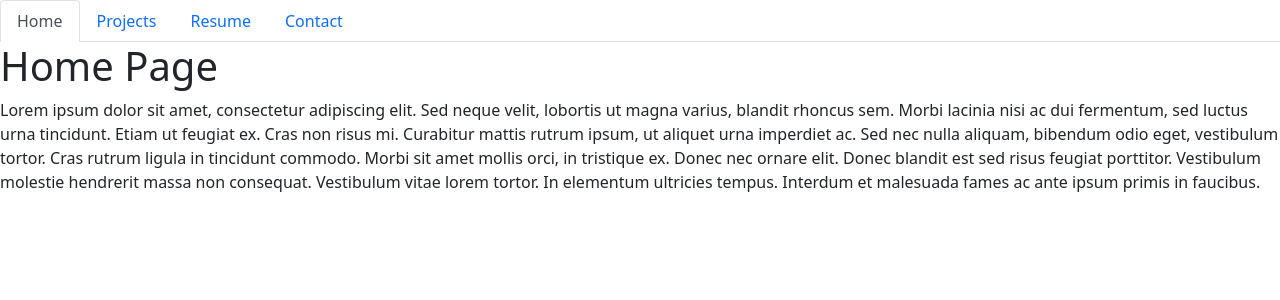
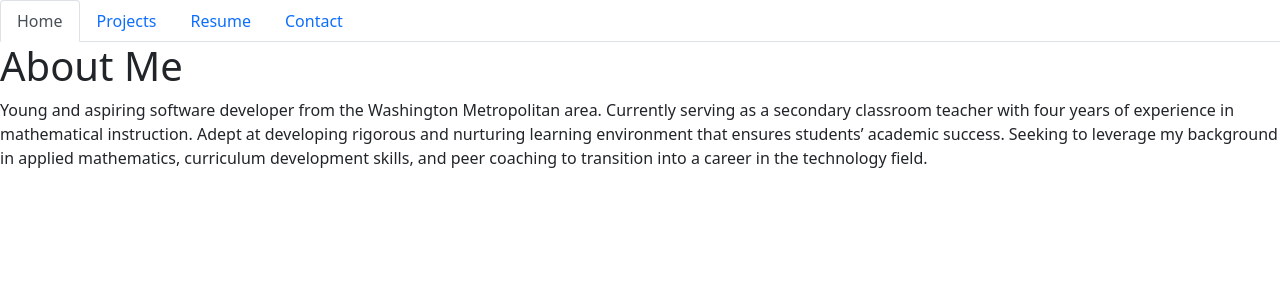
Before and after one commit to Ashquinn/react_portfolio1, a React (Create React App) app: page / in a window 1280 px wide. Shown: the top 300 px of the page. Built offline with nearby package versions, Linux system fonts and the light colour scheme.

Commit message:
Added intro paragraph to home page

```diff
--- a/src/components/pages/Home.js
+++ b/src/components/pages/Home.js
@@ -3,18 +3,9 @@ import React from 'react';
 export default function Home() {
   return (
     <div>
-      <h1>Home Page</h1>
+      <h1>About Me</h1>
       <p>
-        Lorem ipsum dolor sit amet, consectetur adipiscing elit. Sed neque
-        velit, lobortis ut magna varius, blandit rhoncus sem. Morbi lacinia nisi
-        ac dui fermentum, sed luctus urna tincidunt. Etiam ut feugiat ex. Cras
-        non risus mi. Curabitur mattis rutrum ipsum, ut aliquet urna imperdiet
-        ac. Sed nec nulla aliquam, bibendum odio eget, vestibulum tortor. Cras
-        rutrum ligula in tincidunt commodo. Morbi sit amet mollis orci, in
-        tristique ex. Donec nec ornare elit. Donec blandit est sed risus feugiat
-        porttitor. Vestibulum molestie hendrerit massa non consequat. Vestibulum
-        vitae lorem tortor. In elementum ultricies tempus. Interdum et malesuada
-        fames ac ante ipsum primis in faucibus.
+      Young and aspiring software developer from the Washington Metropolitan area. Currently serving as a secondary classroom teacher with four years of experience in mathematical instruction. Adept at developing rigorous and nurturing learning environment that ensures students’ academic success. Seeking to leverage my background in applied mathematics, curriculum development skills, and peer coaching to transition into a career in the technology field.
       </p>
     </div>
   );
```
